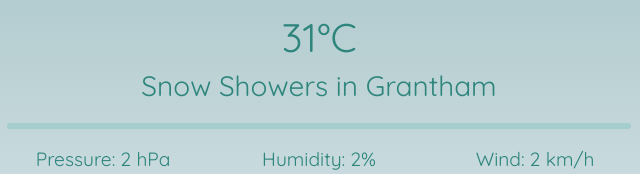
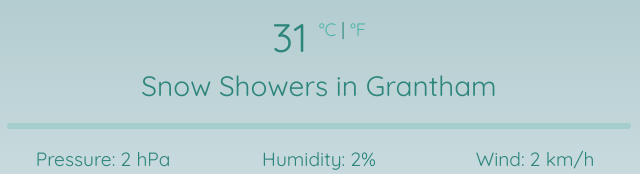
Before and after one commit to lindsaypinecone/lp-weather-app, a plain HTML site: page index.html in a window 1280 px wide. Shown: the part 273-447 px from the top of the page, 321-961 px from the left. Drawn offline with nearby package versions, Linux system fonts and the light colour scheme; no server answers.

Commit message:
styled c&f links

```diff
--- a/index.html
+++ b/index.html
@@ -42,7 +42,14 @@
         </div>
         <h1>Saturday</h1>
         <p class="main-emoji">🌏</p>
-        <h2><span id="current-temp">31</span>°C</h2>
+        <h2><span id="current-temp">31</span>
+      <small>
+
+          <a href="#" id="celsius-link">°C</a> |
+        <a href="#" id="fahrenheit-link">°F</a>
+        </small>
+
+        </h2>
         <h3>
           <span id="current-conditions">Snow Showers</span> in
           <span id="current-city">Grantham</span>
--- a/src/style.css
+++ b/src/style.css
@@ -70,3 +70,8 @@ footer {
 .details {
   font-size: larger;
 }
+small {
+  position: relative;
+  font-size: 18px;
+  top: -16px;
+}
```
